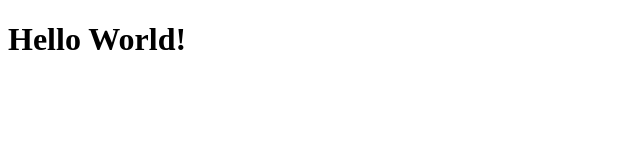
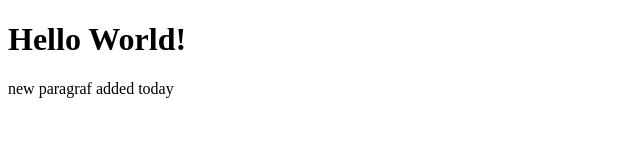
Before and after one commit to lazyninja4ever/getSetupTest, a plain HTML site: page index.html in a window 1280 px wide. Shown: the whole page, without its empty margins (0-640 px from the left). Drawn offline with Linux system fonts and the light colour scheme.

Commit message:
update to index

```diff
--- a/index.html
+++ b/index.html
@@ -5,5 +5,6 @@
 </head>
 <body>
 	<h1>Hello World!</h1>
+	<p>new paragraf added today</p>
 </body>
 </html>
```
